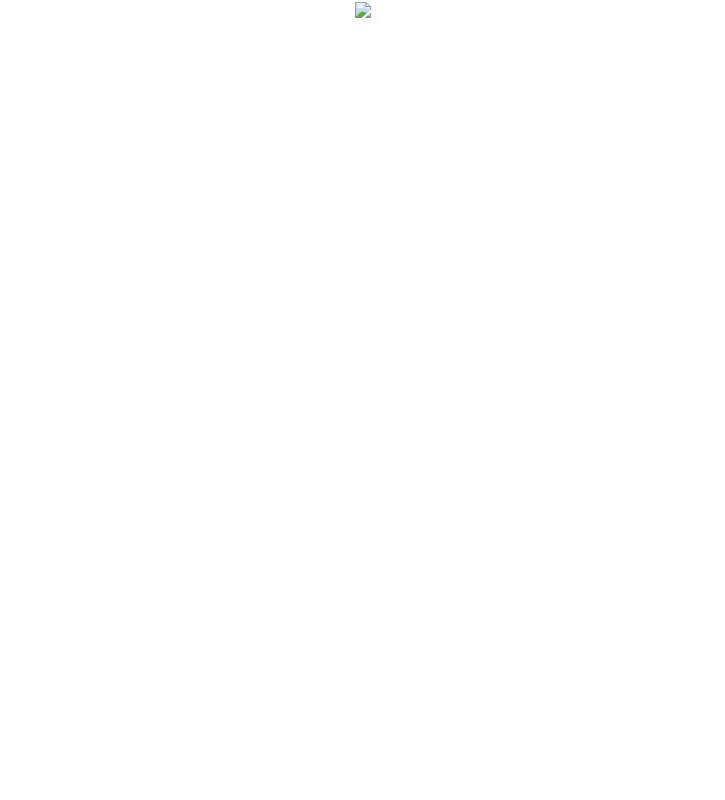
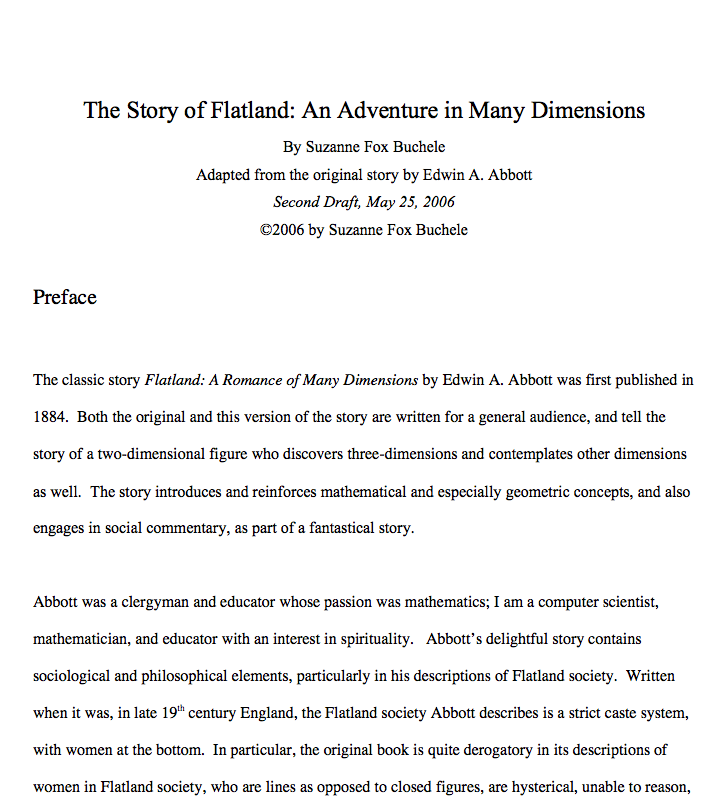
Before and after one commit to exygy-design/emc-pattern-library, a plain HTML site: page pages/doc-preview-slide--smooth-alt.html in a window 1280 px wide. Shown: the top 800 px of the page, without its empty margins (277-1002 px from the left). Drawn offline with Linux system fonts and the light colour scheme; the site is published under a folder, as on GitHub Pages, so addresses that start at the root find nothing.

Commit message:
adding image paths

```diff
--- a/pages/doc-preview-slide--smooth-alt.html
+++ b/pages/doc-preview-slide--smooth-alt.html
@@ -134,7 +134,7 @@
   <div class="slide-smooth--alt scene_element scene_element--fadein">
     <section class="doc-cover">
       <article class="doc-object">
-        <img src="/assets/toolkit/images/doc-preview.png">
+        <img src="../assets/toolkit/images/doc-preview.png">
       </article>
 
       <a href="doc.html" class="doc-link"></a>
```
